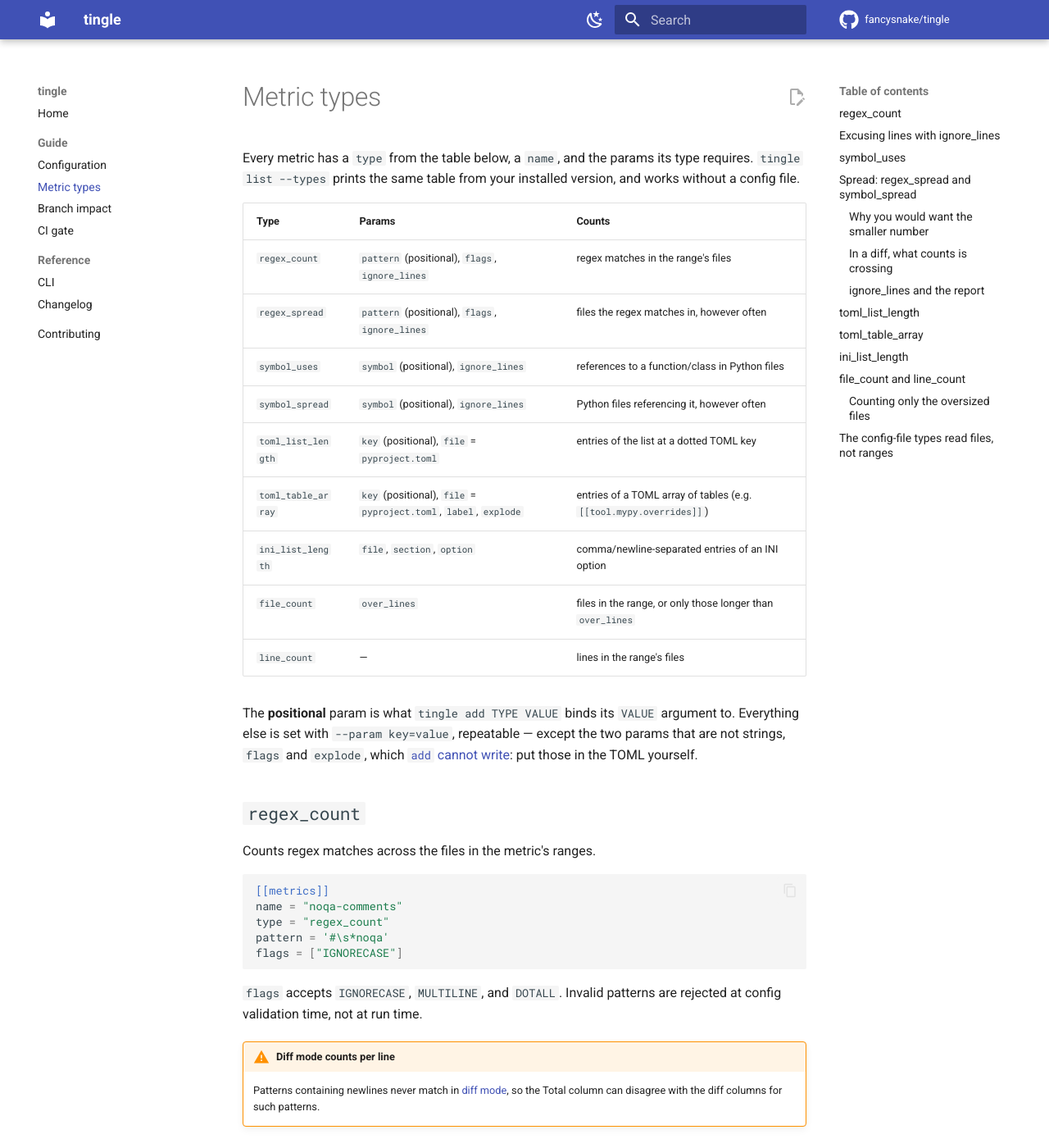
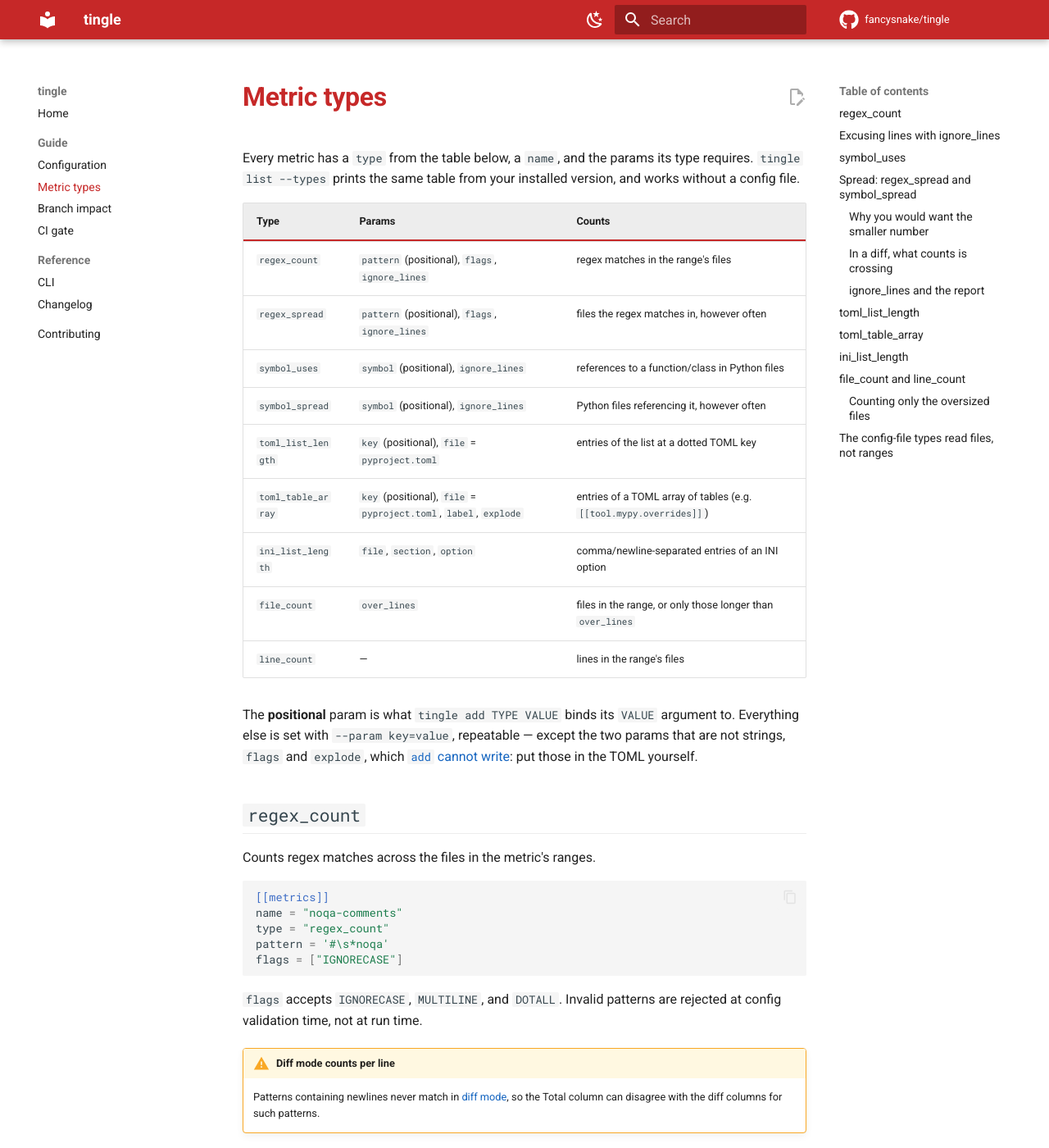
Before and after one commit to fancysnake/tingle, an MkDocs documentation site: the page built from docs/metrics.md, in a window 1280 px wide and 1400 px high. Shown: the whole window at 82% size. Built offline with MkDocs 1.6.1 and Material for MkDocs 9.7.7, drawn with Linux system fonts in a browser that asks for light colours; comment, search, counter and statistics services are not loaded.

Commit message:
Give the docs a red/blue/yellow palette
Material's named palettes carry one primary and one accent, so the three
colors live in a custom stylesheet instead: red for structure, blue for
anything clickable, yellow only as a surface behind dark text.

```diff
--- /dev/null
+++ b/docs/stylesheets/theme.css
@@ -0,0 +1,202 @@
+/* tingle palette: red chrome, blue interaction, yellow highlight.
+   Red carries structure (header, nav, rules), blue carries anything the
+   reader can act on (links, hover, focus), yellow only ever appears as a
+   surface behind dark text — it fails contrast as a foreground. */
+
+[data-md-color-scheme="default"] {
+  --tingle-red: #c62828;
+  --tingle-red-light: #ef5350;
+  --tingle-red-dark: #8c1d1d;
+  --tingle-blue: #1565c0;
+  --tingle-blue-light: #42a5f5;
+  --tingle-yellow: #f9a825;
+  --tingle-yellow-surface: #fff8e1;
+
+  --md-primary-fg-color: var(--tingle-red);
+  --md-primary-fg-color--light: var(--tingle-red-light);
+  --md-primary-fg-color--dark: var(--tingle-red-dark);
+  --md-primary-bg-color: #ffffff;
+  --md-primary-bg-color--light: rgba(255, 255, 255, 0.7);
+
+  --md-accent-fg-color: var(--tingle-blue);
+  --md-accent-fg-color--transparent: rgba(21, 101, 192, 0.1);
+  --md-accent-bg-color: #ffffff;
+  --md-accent-bg-color--light: rgba(255, 255, 255, 0.7);
+
+  --md-typeset-a-color: var(--tingle-blue);
+  --md-typeset-mark-color: rgba(249, 168, 37, 0.4);
+  --md-footer-bg-color: var(--tingle-red-dark);
+  --md-footer-bg-color--dark: #6d1616;
+}
+
+[data-md-color-scheme="slate"] {
+  --tingle-red: #ef5350;
+  --tingle-red-light: #ff8a80;
+  --tingle-red-dark: #b71c1c;
+  --tingle-blue: #64b5f6;
+  --tingle-blue-light: #90caf9;
+  --tingle-yellow: #ffca28;
+  --tingle-yellow-surface: rgba(255, 202, 40, 0.14);
+
+  --md-primary-fg-color: #a51f1f;
+  --md-primary-fg-color--light: var(--tingle-red);
+  --md-primary-fg-color--dark: #7f1616;
+  --md-primary-bg-color: #ffffff;
+  --md-primary-bg-color--light: rgba(255, 255, 255, 0.7);
+
+  --md-accent-fg-color: var(--tingle-blue);
+  --md-accent-fg-color--transparent: rgba(100, 181, 246, 0.14);
+
+  --md-typeset-a-color: var(--tingle-blue);
+  --md-typeset-mark-color: rgba(255, 202, 40, 0.35);
+  --md-footer-bg-color: #16181d;
+  --md-footer-bg-color--dark: #101216;
+}
+
+/* Structure — red */
+
+.md-typeset h1 {
+  color: var(--tingle-red);
+  font-weight: 700;
+}
+
+.md-typeset h2 {
+  border-bottom: 1px solid var(--md-default-fg-color--lightest);
+  padding-bottom: 0.2em;
+}
+
+.md-nav__link--active,
+.md-nav__item .md-nav__link--active {
+  color: var(--tingle-red);
+}
+
+.md-typeset .md-button--primary {
+  background-color: var(--tingle-red);
+  border-color: var(--tingle-red);
+  color: var(--md-primary-bg-color);
+}
+
+.md-typeset .md-button--primary:hover,
+.md-typeset .md-button--primary:focus {
+  background-color: var(--md-accent-fg-color);
+  border-color: var(--md-accent-fg-color);
+}
+
+/* Interaction — blue */
+
+.md-typeset a:hover,
+.md-typeset a:focus {
+  color: var(--tingle-blue-light);
+}
+
+.md-typeset .headerlink:hover,
+.md-typeset :target > .headerlink {
+  color: var(--md-accent-fg-color);
+}
+
+.md-search-result__link:focus,
+.md-search-result__link:hover {
+  background-color: var(--md-accent-fg-color--transparent);
+}
+
+/* Highlight — yellow, always as a surface under dark text */
+
+.md-typeset mark,
+.md-search-result__link mark {
+  background-color: var(--md-typeset-mark-color);
+  color: inherit;
+  box-shadow: none;
+}
+
+.md-typeset .highlight .hll,
+.md-typeset .highlighttable .hll {
+  background-color: var(--tingle-yellow-surface);
+}
+
+.md-typeset blockquote {
+  border-left: 0.2rem solid var(--tingle-yellow);
+  color: var(--md-default-fg-color--light);
+}
+
+.md-typeset kbd {
+  box-shadow:
+    0 0.1rem 0 0.05rem var(--tingle-yellow),
+    0 0.1rem 0 var(--md-default-fg-color--lighter),
+    0 -0.1rem 0.2rem var(--md-default-fg-color--lightest) inset;
+}
+
+/* Admonitions — the three colors split by intent, everything else default */
+
+.md-typeset .admonition.danger,
+.md-typeset details.danger,
+.md-typeset .admonition.failure,
+.md-typeset details.failure {
+  border-color: var(--tingle-red);
+}
+
+.md-typeset .danger > .admonition-title,
+.md-typeset .danger > summary,
+.md-typeset .failure > .admonition-title,
+.md-typeset .failure > summary {
+  background-color: rgba(198, 40, 40, 0.1);
+}
+
+.md-typeset .danger > .admonition-title::before,
+.md-typeset .danger > summary::before,
+.md-typeset .failure > .admonition-title::before,
+.md-typeset .failure > summary::before {
+  background-color: var(--tingle-red);
+}
+
+.md-typeset .admonition.note,
+.md-typeset details.note,
+.md-typeset .admonition.info,
+.md-typeset details.info {
+  border-color: var(--tingle-blue);
+}
+
+.md-typeset .note > .admonition-title,
+.md-typeset .note > summary,
+.md-typeset .info > .admonition-title,
+.md-typeset .info > summary {
+  background-color: var(--md-accent-fg-color--transparent);
+}
+
+.md-typeset .note > .admonition-title::before,
+.md-typeset .note > summary::before,
+.md-typeset .info > .admonition-title::before,
+.md-typeset .info > summary::before {
+  background-color: var(--tingle-blue);
+}
+
+.md-typeset .admonition.warning,
+.md-typeset details.warning,
+.md-typeset .admonition.tip,
+.md-typeset details.tip {
+  border-color: var(--tingle-yellow);
+}
+
+.md-typeset .warning > .admonition-title,
+.md-typeset .warning > summary,
+.md-typeset .tip > .admonition-title,
+.md-typeset .tip > summary {
+  background-color: var(--tingle-yellow-surface);
+}
+
+.md-typeset .warning > .admonition-title::before,
+.md-typeset .warning > summary::before,
+.md-typeset .tip > .admonition-title::before,
+.md-typeset .tip > summary::before {
+  background-color: var(--tingle-yellow);
+}
+
+/* Tables — red rule under the head, blue on row hover */
+
+.md-typeset table:not([class]) th {
+  background-color: var(--md-default-fg-color--lightest);
+  border-bottom: 2px solid var(--tingle-red);
+}
+
+.md-typeset table:not([class]) tr:hover {
+  background-color: var(--md-accent-fg-color--transparent);
+}
--- a/mkdocs.yml
+++ b/mkdocs.yml
@@ -22,15 +22,15 @@ theme:
   palette:
     - media: "(prefers-color-scheme: light)"
       scheme: default
-      primary: indigo
-      accent: indigo
+      primary: custom
+      accent: custom
       toggle:
         icon: material/weather-night
         name: Switch to dark mode
     - media: "(prefers-color-scheme: dark)"
       scheme: slate
-      primary: indigo
-      accent: indigo
+      primary: custom
+      accent: custom
       toggle:
         icon: material/weather-sunny
         name: Switch to light mode
@@ -68,6 +68,11 @@ markdown_extensions:
 plugins:
   - search
 
+# palette lives here, not in theme.palette, because Material's named colors
+# cannot express a three-color scheme
+extra_css:
+  - stylesheets/theme.css
+
 extra:
   social:
     - icon: fontawesome/brands/github
```
